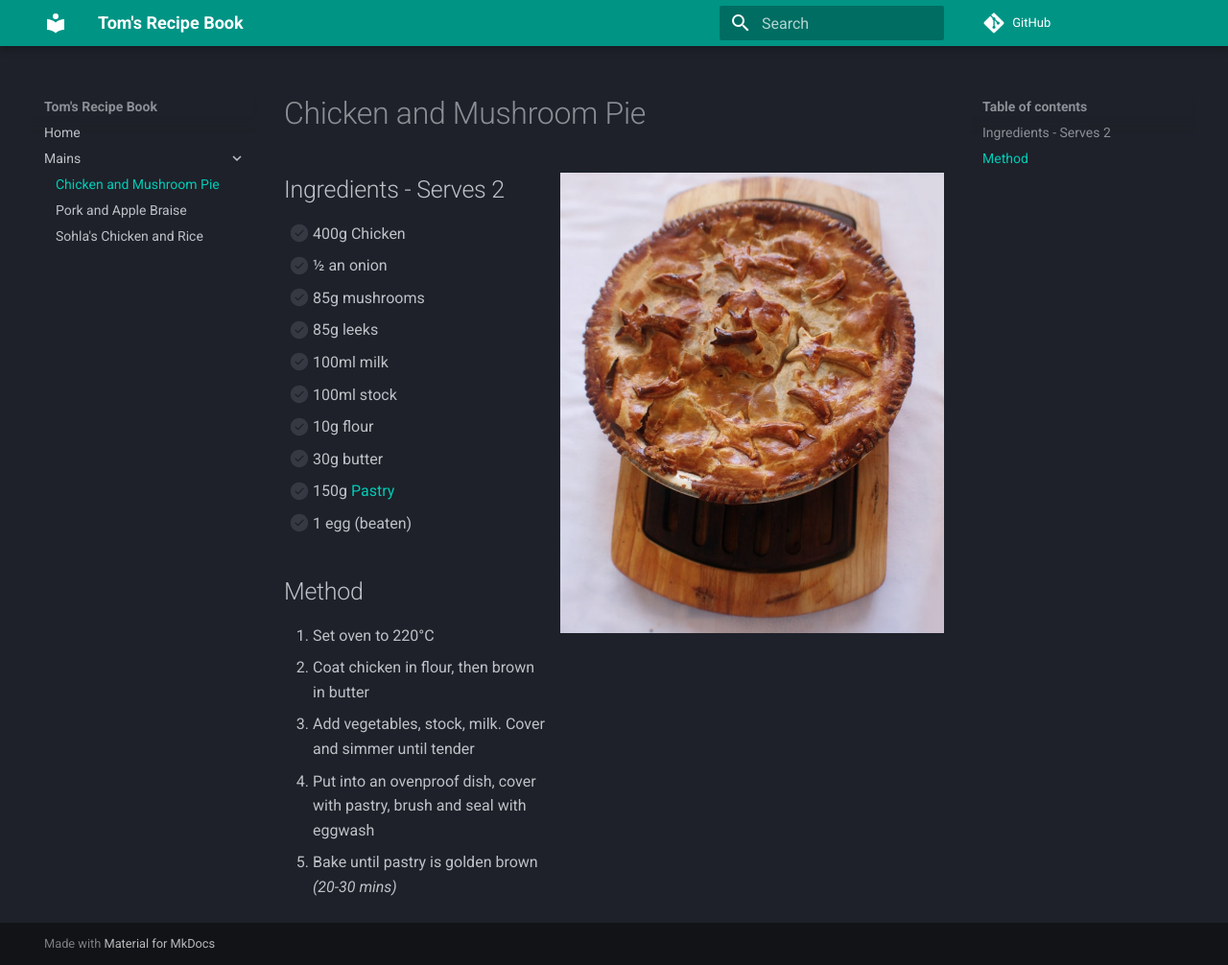
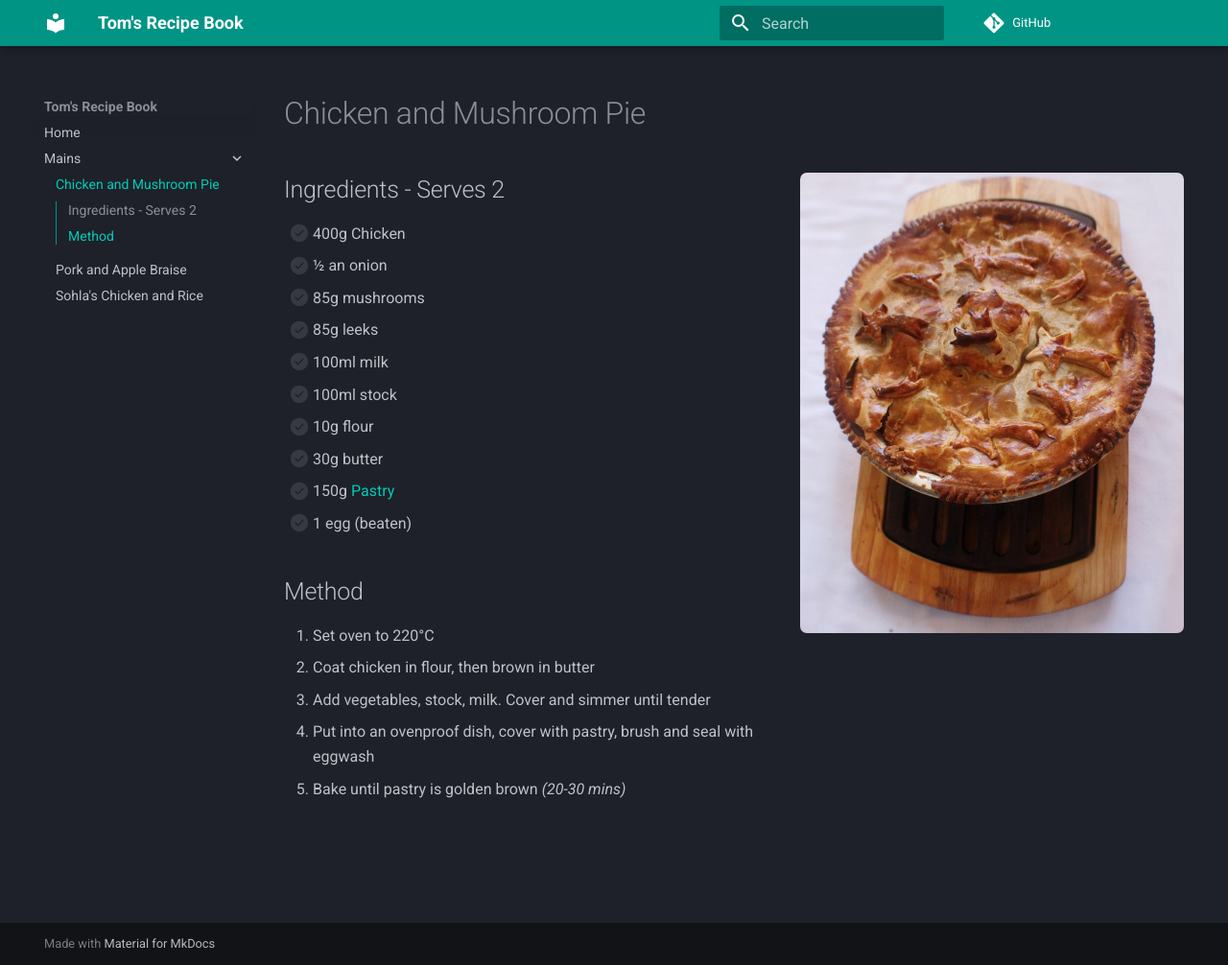
Before and after one commit to tom-davies/recipe-book, an MkDocs documentation site: the page built from docs/mains/chickenpie.md, in a window 1280 px wide and 1006 px high. Shown: the whole window at 96% size. Built offline with MkDocs 1.6.1 and Material for MkDocs 9.7.7, drawn with Linux system fonts in a browser that asks for light colours; comment, search, counter and statistics services are not loaded.

Commit message:
integrate TOC and include extra css

```diff
--- a/mkdocs.yml
+++ b/mkdocs.yml
@@ -1,6 +1,5 @@
 site_name: Tom's Recipe Book
 repo_url: https://github.com/tom-davies/recipes
-#nav:
 
 theme:
   name: material
@@ -8,6 +7,8 @@ theme:
     scheme: slate
     primary: teal
     accent: green
+  features:
+    - toc.integrate
 
 plugins:
   - search
@@ -24,3 +25,6 @@ markdown_extensions:
   - pymdownx.details
   - attr_list
   - admonition
+
+extra_css:
+  - extra.css
```
